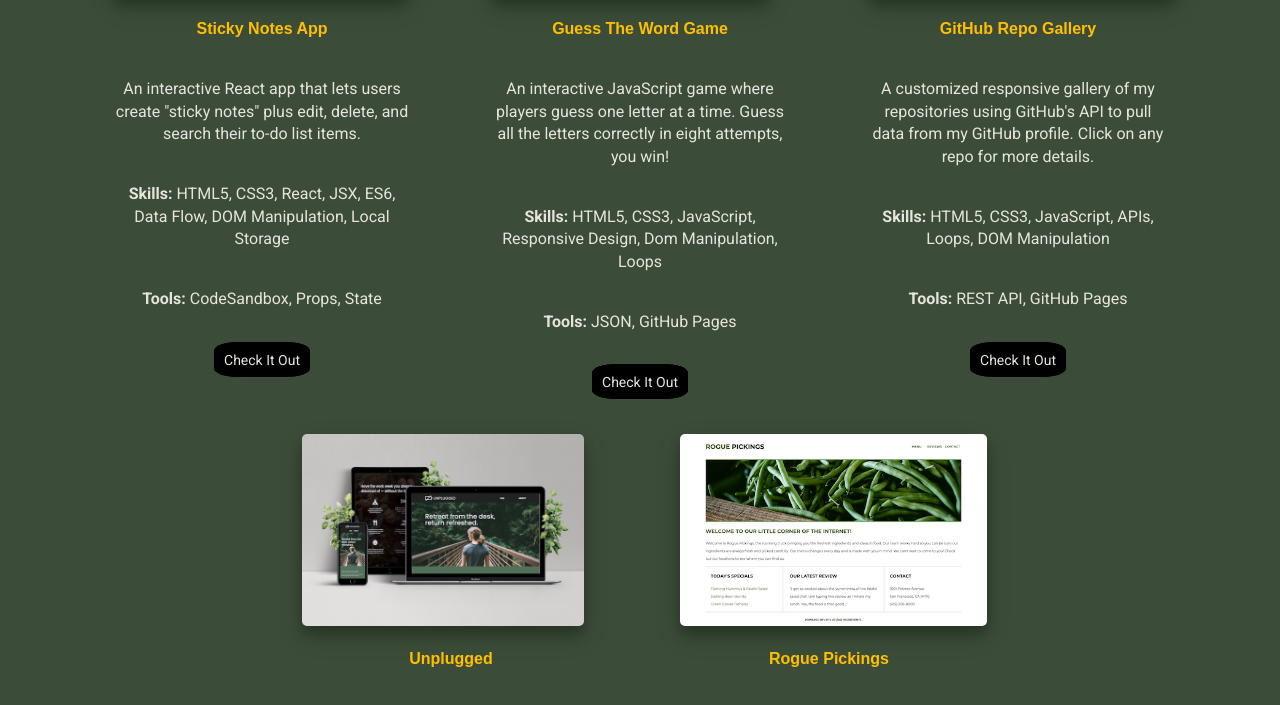
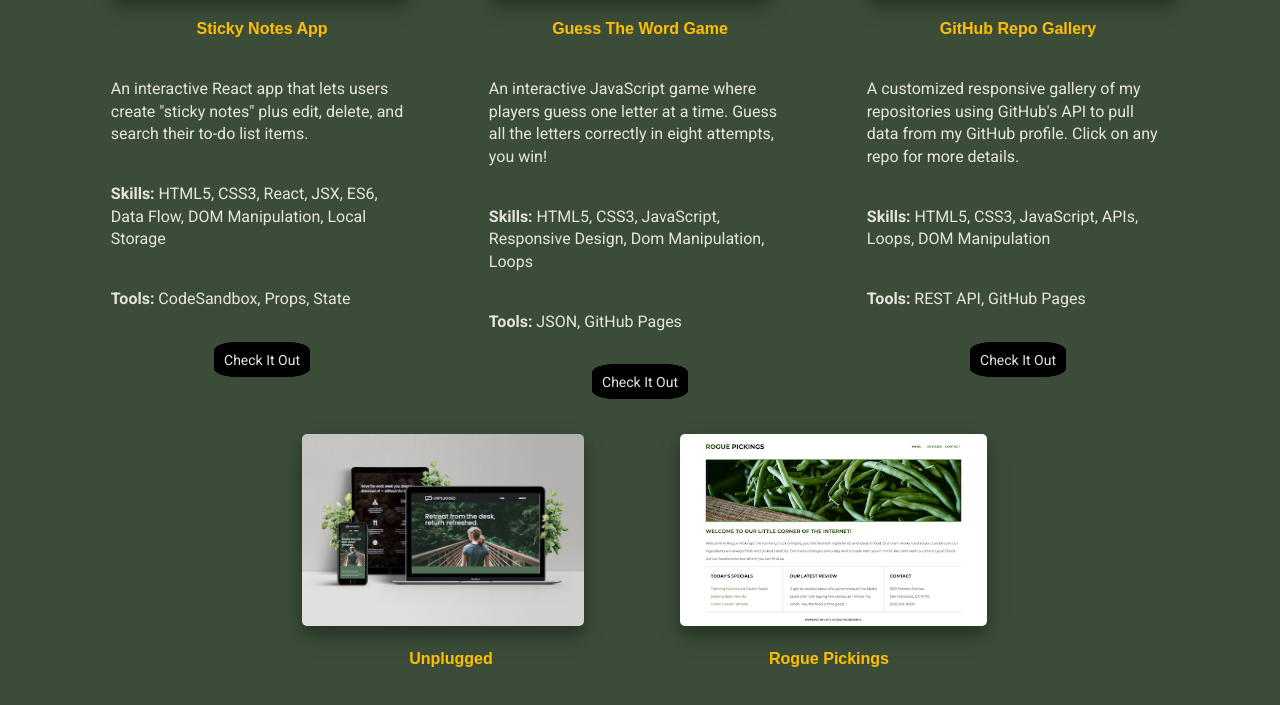
Before and after one commit to rebeccasmall/portfolio-rs, a plain HTML site: page index.html in a window 1280 px wide. Shown: the part 928-1633 px from the top of the page. Drawn offline with Linux system fonts and the light colour scheme; a web font is replaced by a local one.

Commit message:
Project paragraph adjustment

```diff
--- a/css/main.css
+++ b/css/main.css
@@ -187,10 +187,15 @@ section#work {
 
 #work p {
     color: #E7E4DF;
+    text-align: left !important;
 }
 
 #portfolio-wrapper h4 {
     text-align: center;
+}
+
+.project-description {
+    text-align: left !important;
 }
 
 figure img {
@@ -201,7 +206,6 @@ figure img {
 }
 
 .figure p {
-    text-align: center;
     margin: 5%;
 }
 
```
